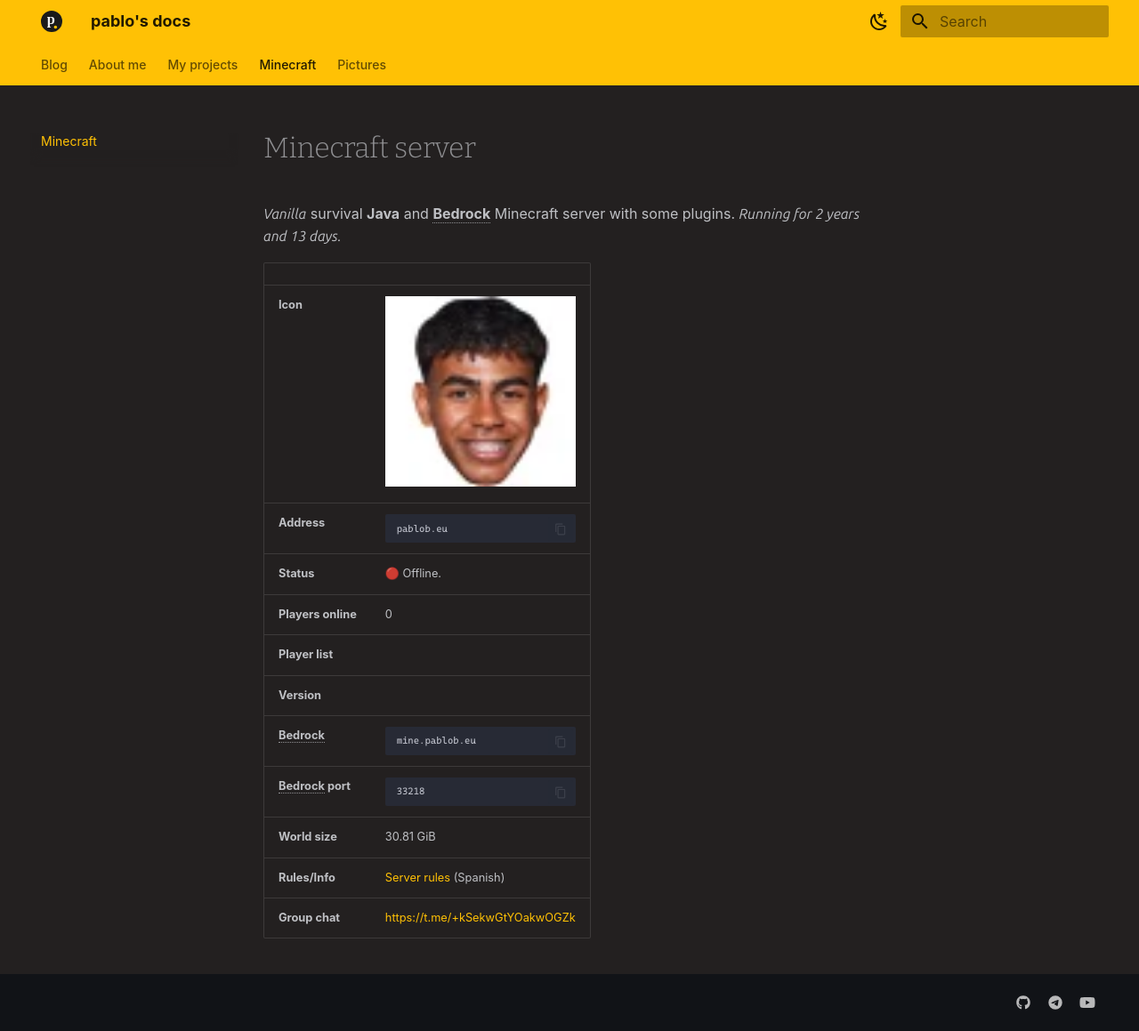
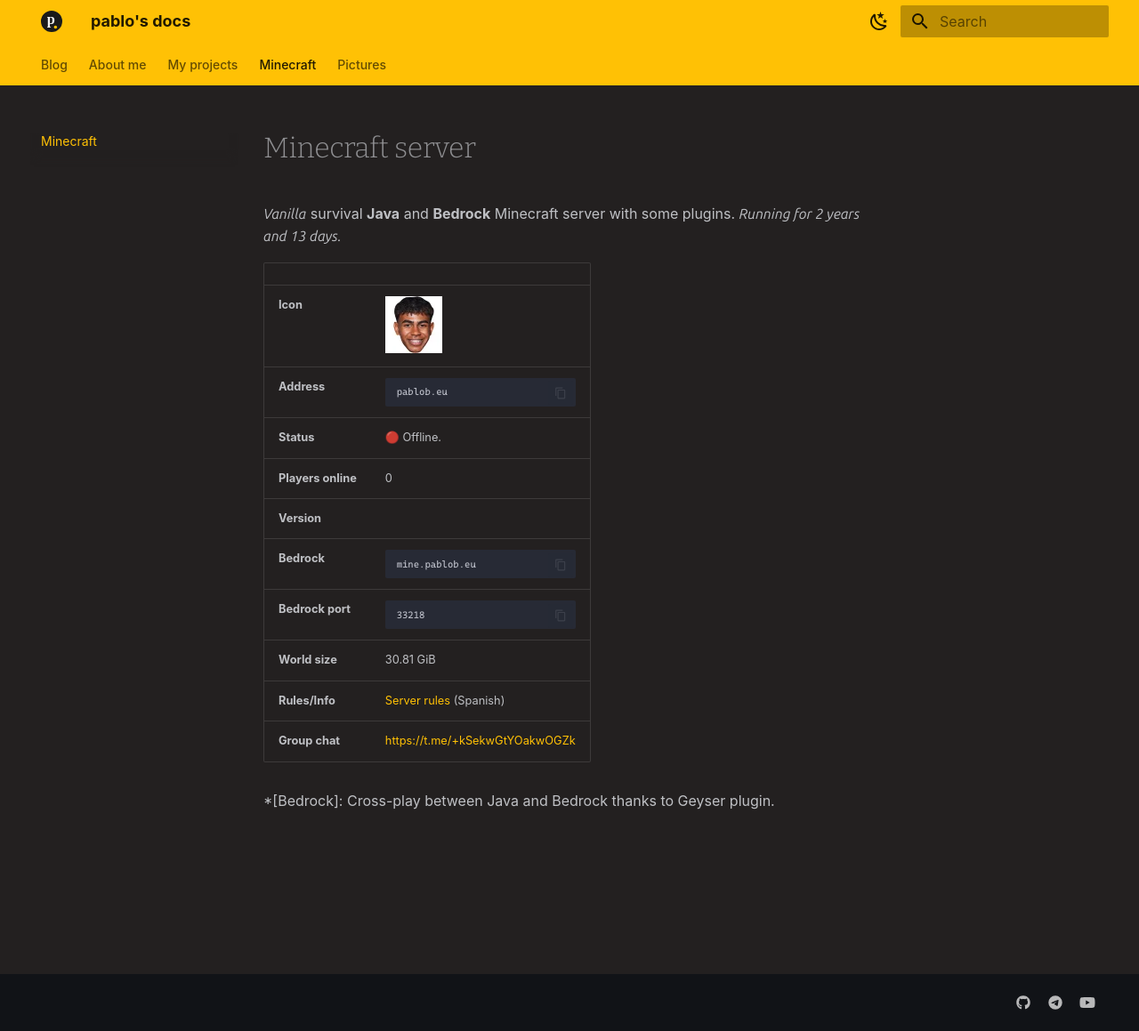
Before and after one commit to pbl0/pablob.eu, an MkDocs documentation site: the page built from docs/minecraft.md, in a window 1280 px wide and 1159 px high. Shown: the whole window at 89% size. Built offline with MkDocs 1.6.1 and Material for MkDocs 9.7.7, drawn with Linux system fonts in a browser that asks for light colours; some web fonts are replaced.

Commit message:
fix: remove player list minecraft

```diff
--- a/docs/css/styles.css
+++ b/docs/css/styles.css
@@ -48,6 +48,12 @@
 
 .md-author img {
     max-width: 100%;
+}
+
+#minecraft-icon {
+    width: 64px;
+    height: 64px;
+    margin-bottom: -0.25em;
 }
 
 .md-tabs__link {
--- a/docs/js/minecraft.js
+++ b/docs/js/minecraft.js
@@ -22,7 +22,7 @@
             const previousMonth = new Date(
                 currentDate.getFullYear(),
                 currentDate.getMonth(),
-                0
+                0,
             );
             days += previousMonth.getDate();
         }
@@ -80,17 +80,6 @@
             document.getElementById("minecraft-icon").src = data.icon;
             setServerAddress(data.host);
             setServerOnline(data.online);
-            if (data.players.online < data.players.list.length) {
-                // for vanish
-                data.players.list = data.players.list.filter(
-                    (item) => item.name_clean !== "pbl0"
-                );
-            }
-            let playerList = data.players.list
-                .map((item) => item.name_clean)
-                .join(", ");
-            document.getElementById("minecraft-player-list").textContent =
-                playerList;
         } catch (error) {
             console.error("Error fetching server status:", error);
             setServerOnline(false);
--- a/docs/minecraft.md
+++ b/docs/minecraft.md
@@ -9,7 +9,6 @@
 | **Address**        | <pre><code id="minecraft-address">pablob.eu</code></pre>                 |
 | **Status**         | <div id="minecraft-status"></div>                                        |
 | **Players online** | <span id="minecraft-players">0</span>                                    |
-| **Player list**    | <div id="minecraft-player-list"></div>                                   |
 | **Version**        | <div id="minecraft-version"></div>                                       |
 | **Bedrock**        | <pre><code>mine.pablob.eu</code></pre>                                   |
 | **Bedrock port**   | <pre><code>33218</code></pre>                                            |
@@ -17,4 +16,4 @@
 | **Rules/Info**     | [Server rules](https://telegra.ph/Servidor-de-minecraft-01-30) (Spanish) |
 | **Group chat**     | [https://t.me/+kSekwGtYOakwOGZk](https://t.me/+kSekwGtYOakwOGZk)         |
 
-*[Bedrock]: Cross-play between Java and Bedrock thanks to Geyser plugin.
+\*[Bedrock]: Cross-play between Java and Bedrock thanks to Geyser plugin.
```
